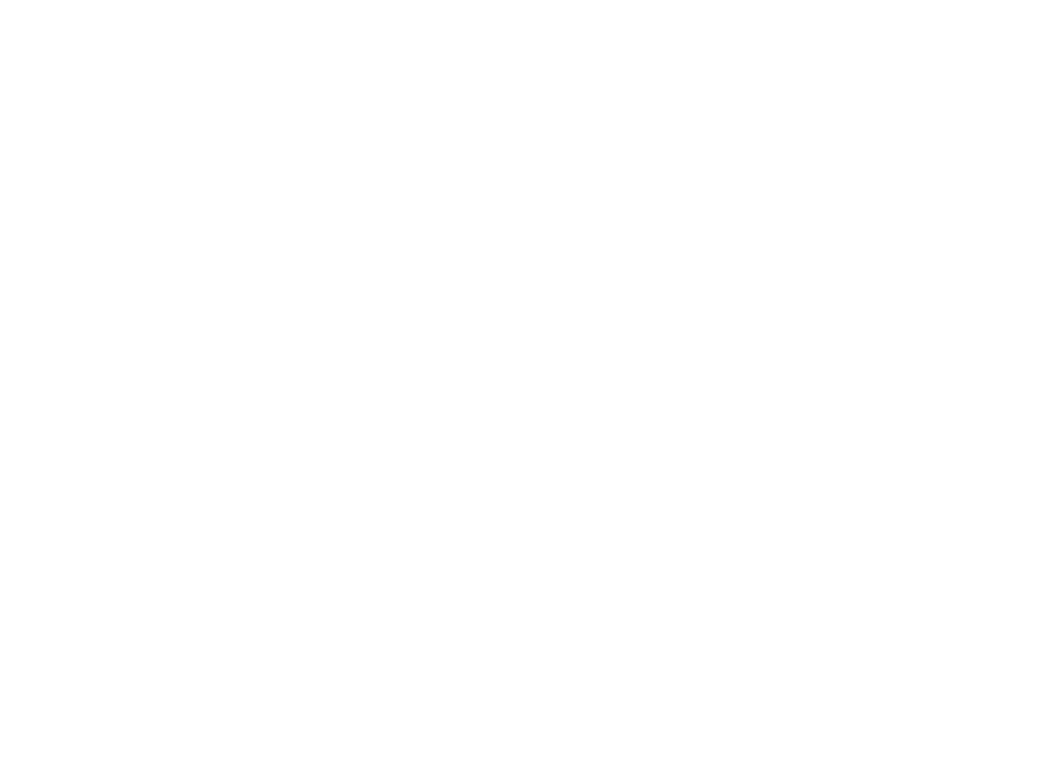
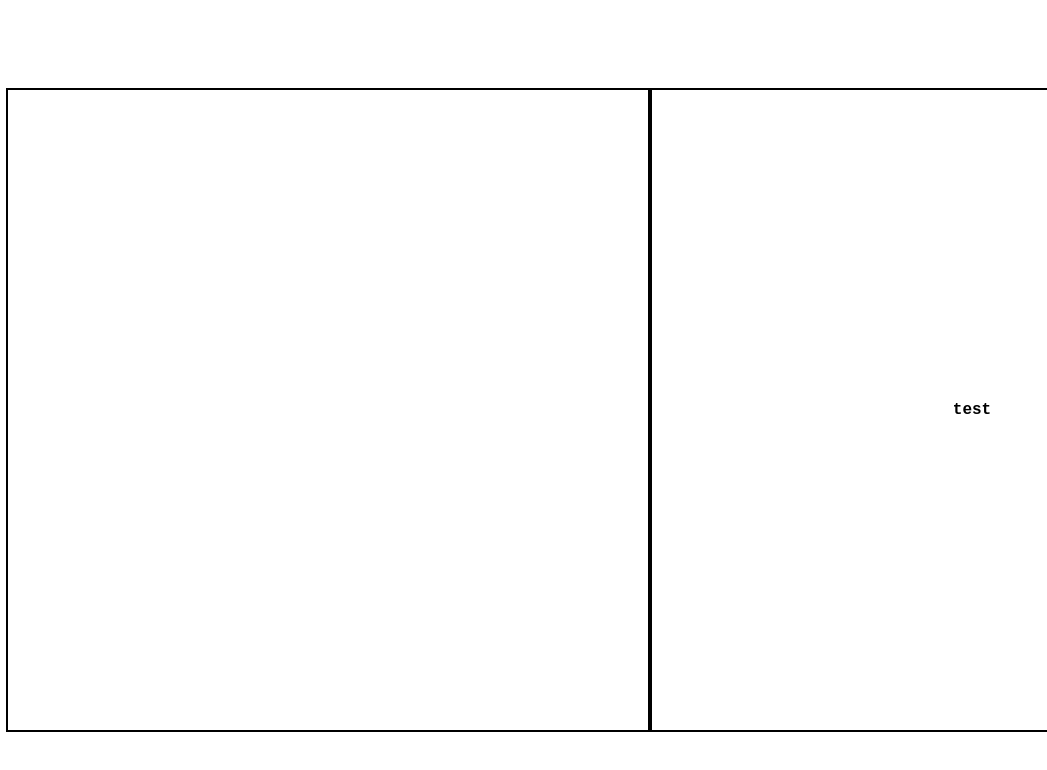
Before and after one commit to Amenity42/CanvasArt, a plain HTML site: page index.html in a window 1280 px wide. Shown: the whole page, without its empty margins (0-1047 px from the left). Drawn offline with Linux system fonts and the light colour scheme.

Commit message:
added structure

```diff
--- a/index.html
+++ b/index.html
@@ -10,10 +10,17 @@
       <!-- <script src="./shape.js" type="module"></script> -->
 </head>
 <body">
-      <div class="container">
-            <!-- <div class="sideBar"></div> -->
-            <canvas id="testingCanvas" class="canvas" width="100" height="100"></canvas>
+      <div class="appContainer">
+
+            <div class="canvasContainer">
+                  <!-- <div class="sideBar"></div> -->
+                  <canvas id="testingCanvas" class="canvas" width="2000" height="2000"></canvas>
+            </div>
+            <div class="menuContainer">
+                   <div class="menu">
+                        <div class="outputDebug" id="outputDebug">test</div>
+            </div>
+
       </div>
-
 </body>
 </html>
--- a/logic.js
+++ b/logic.js
@@ -1,18 +1,20 @@
-
+//@ts-check
 import Shape  from "./shape.js";
 import Mapping from "./mapping.js";
 
 const canvas = document.getElementById("testingCanvas");
-canvas.width = 2000;
-canvas.height = 2000;
+let loadedMap = new Mapping();
+
+if(canvas){
+      //       canvas.width = 2000;
+      // canvas.height = 2000;
 
       //Create a new mapping object
-let loadedMap = new Mapping();
 
       readFromLocal();
 
       console.log(`js loaded`);
-//Get X and Y coordinates of mouse click on canvas
+      //*Get X and Y coordinates of mouse click on canvas
       canvas.addEventListener('click', function(e) {
             //console.log(`canvas width: ${canvas.width} canvas height: ${canvas.height}`);
             var rect = canvas.getBoundingClientRect();
@@ -23,7 +25,9 @@ canvas.addEventListener('click', function(e) {
 
             draw(pos.x, pos.y);
       }, false);
+}
 
+//*Draws a shape on the canvas
 function draw(x,y, readFlag){
       //alert(`test`);
 
@@ -55,7 +59,7 @@ function draw(x,y, readFlag){
           }
 }
 
-
+//*Gets the mouse position on the canvas
 function getMousePos(canvas, evt) {
 
       var rect = canvas.getBoundingClientRect();
@@ -66,12 +70,13 @@ function getMousePos(canvas, evt) {
       };
 
   }
-
+//*Creates a new shape object
 function createShape(x, y ,w, h){
       let newShape = new Shape(x, y, w, h);
       return newShape;
 }
 
+//*Saves data to local storage
 function saveToLocal(item){
      // debugger;
       //Save the canvas to local storage
@@ -88,11 +93,12 @@ function saveToLocal(item){
       }
       //console.table(loadedMap.map);
 }
-
+//*Reads data from local storage and updates the map object
 function readFromLocal() {
 
       let readflag = true;
       console.log(`Read Data From Local Storage`);
+
      let mapData = JSON.parse(localStorage.getItem("canvas"));
 
      //Update map object with data from local storage
@@ -119,6 +125,7 @@ function readFromLocal() {
       readflag = false;
 }
 
+//*Used to reverse the centerpoint calculation when adding new shape to canvas
 function reverseCenterpoint(element){
       element.x = element.x + element.width / 2;
       element.y = element.y + element.height / 2;
--- a/styles.css
+++ b/styles.css
@@ -1,10 +1,39 @@
+body{
+      margin: 10px;
+      padding: 0px;
+      height: 100vh;
+      width: 100vw;
+      background-color: #ffffff;
+      display: flex;
+      flex-direction: column;
+      align-items: center;
+      justify-content: center;
+}
 
-.container{
+.appContainer{
       display: flex;
       flex-direction: row;
-      height: 90vh;
-      width: 90vw;
+
       background-color: #ffffff;
+      border: solid 2px black;
+}
+.canvasContainer{
+      position: relative;
+      height: 50vw;
+      width: 50vw;
+      /* background-color: #ffffff; */
+      border-right: solid 2px black;
+
+}
+
+.menuContainer{
+
+      display: flex;
+      flex-direction: row;
+      height: 50vw;
+      width: 50vw;
+      background-color: #ffffff;
+      border-left: solid 2px black;
 }
 .sideBar{
       background-color: black;
@@ -13,9 +42,33 @@
 }
 
 #testingCanvas{
+      position: absolute;
       padding: 0px;
       margin: 0px;
-      /* margin-left: 5px; */
-      /* background-color: pink; */
-      /* border: solid 2px black; */
+
+     background-color: none;
+      height: 100%;
+      width: 100%;
+
 }
+
+.outputDebug{
+
+      height: 100%;
+      width: 50vw;
+      display: flex;
+      flex-direction: column;
+      align-items: center;
+      justify-content: center;
+      font-size: 2vh;
+      color: black;
+      font-family: 'Courier New', Courier, monospace;
+      font-weight: bold;
+      text-align: center;
+      padding: 0px;
+      margin: 0px;
+      overflow: hidden;
+      white-space: nowrap;
+      text-overflow: ellipsis;
+      /* background-color: aqua; */
+}
```
Lines whose indentation alone changed are shown as unchanged.
